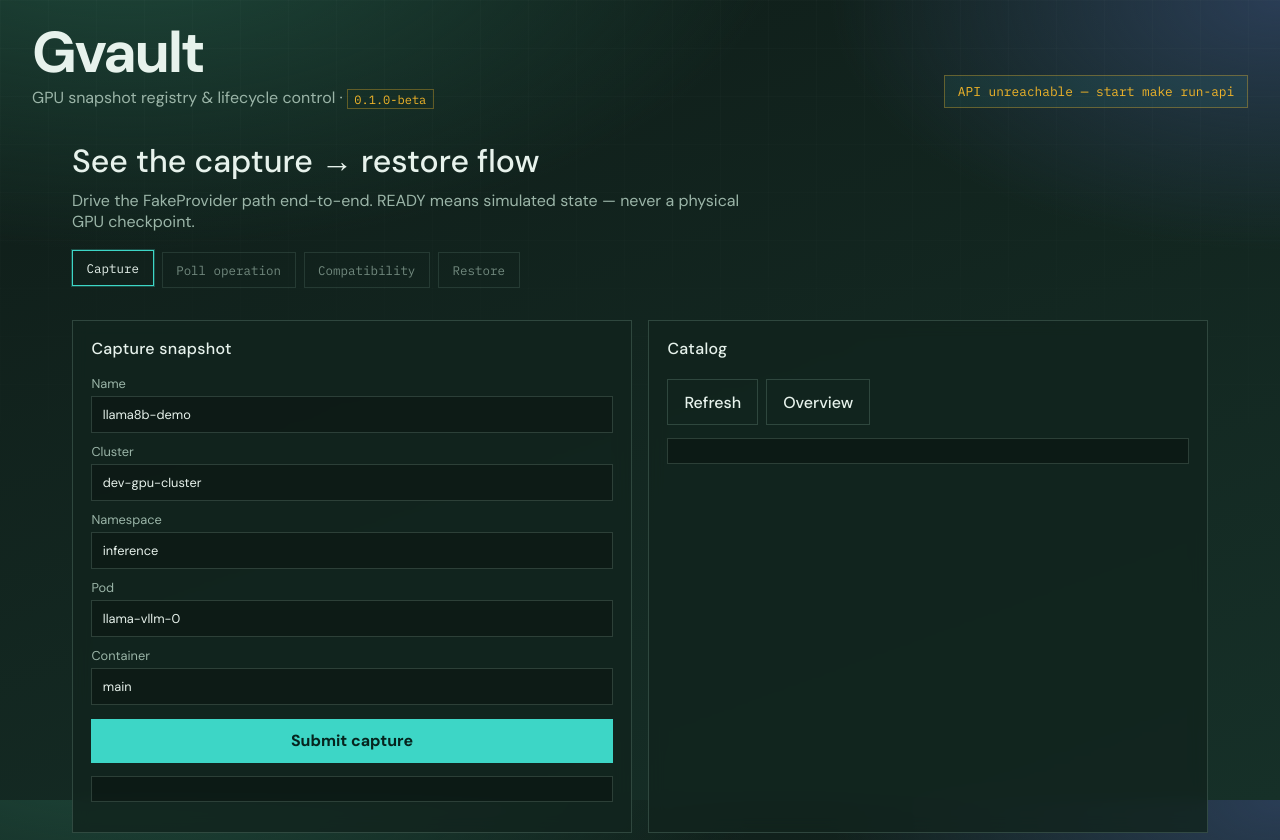
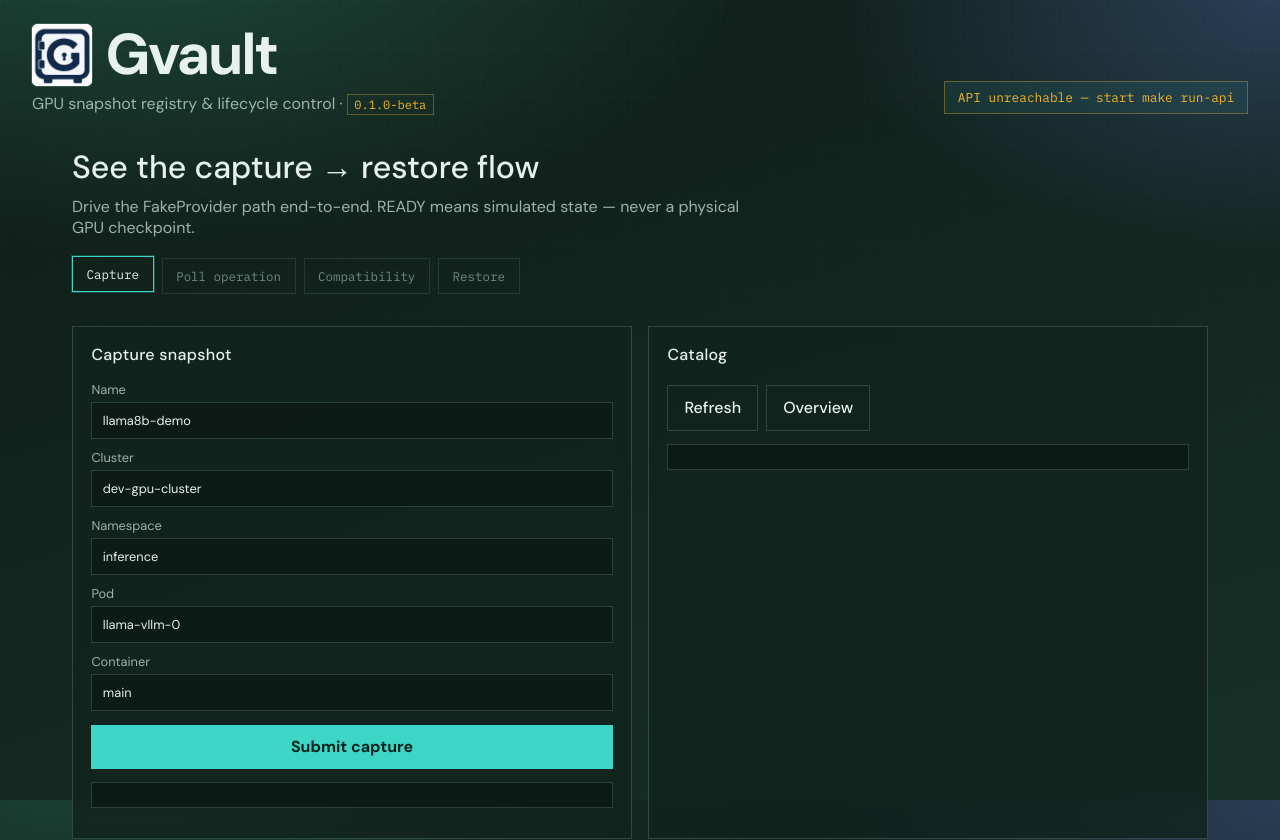
Before and after one commit to Gforce-lab/Gvault, a plain HTML site: page web/index.html in a window 1280 px wide. Shown: the top 840 px of the page. Drawn offline with Linux system fonts and the light colour scheme; no server answers.

Commit message:
feat(ui): add Gvault vault-G logo as favicon and header mark.
Co-authored-by: Cursor <cursoragent@cursor.com>

```diff
--- a/web/assets/app.css
+++ b/web/assets/app.css
@@ -37,11 +37,20 @@ body {
   padding: 1.5rem 2rem 1rem; gap: 1rem; flex-wrap: wrap;
   animation: rise .6s ease both;
 }
+.brand-row {
+  display: flex; align-items: center; gap: .85rem;
+}
+.brand-mark {
+  width: clamp(2.6rem, 6vw, 3.75rem); height: auto;
+  border-radius: .35rem;
+  background: #fff;
+  box-shadow: 0 0 0 1px rgba(157, 196, 178, 0.25);
+}
 .brand {
   font-size: clamp(2.4rem, 5vw, 3.6rem); font-weight: 700; letter-spacing: -0.04em;
   margin: 0; line-height: 1;
 }
-.tagline { margin: .35rem 0 0; color: var(--muted); }
+.tagline { margin: .45rem 0 0; color: var(--muted); }
 .beta {
   font-family: var(--mono); font-size: .75rem; color: var(--accent-2);
   border: 1px solid rgba(240,180,41,.35); padding: .1rem .4rem;
--- a/web/index.html
+++ b/web/index.html
@@ -4,6 +4,8 @@
   <meta charset="UTF-8" />
   <meta name="viewport" content="width=device-width, initial-scale=1" />
   <title>Gvault</title>
+  <link rel="icon" type="image/png" href="/assets/favicon.png" />
+  <link rel="apple-touch-icon" href="/assets/logo.png" />
   <link rel="preconnect" href="https://fonts.googleapis.com" />
   <link rel="preconnect" href="https://fonts.gstatic.com" crossorigin />
   <link href="https://fonts.googleapis.com/css2?family=DM+Sans:ital,opsz,wght@0,9..40,400;0,9..40,500;0,9..40,700;1,9..40,400&family=IBM+Plex+Mono:wght@400;500&display=swap" rel="stylesheet" />
@@ -13,7 +15,10 @@
   <div class="atmosphere" aria-hidden="true"></div>
   <header class="top">
     <div class="brand-block">
-      <p class="brand">Gvault</p>
+      <div class="brand-row">
+        <img class="brand-mark" src="/assets/logo.png" width="64" height="66" alt="Gvault logo" />
+        <p class="brand">Gvault</p>
+      </div>
       <p class="tagline">GPU snapshot registry &amp; lifecycle control · <span class="beta">0.1.0-beta</span></p>
     </div>
     <div class="status-pill" id="simBanner">Loading…</div>
```
Also changed, not shown: web/assets/favicon.png (added), web/assets/logo.png (added).
